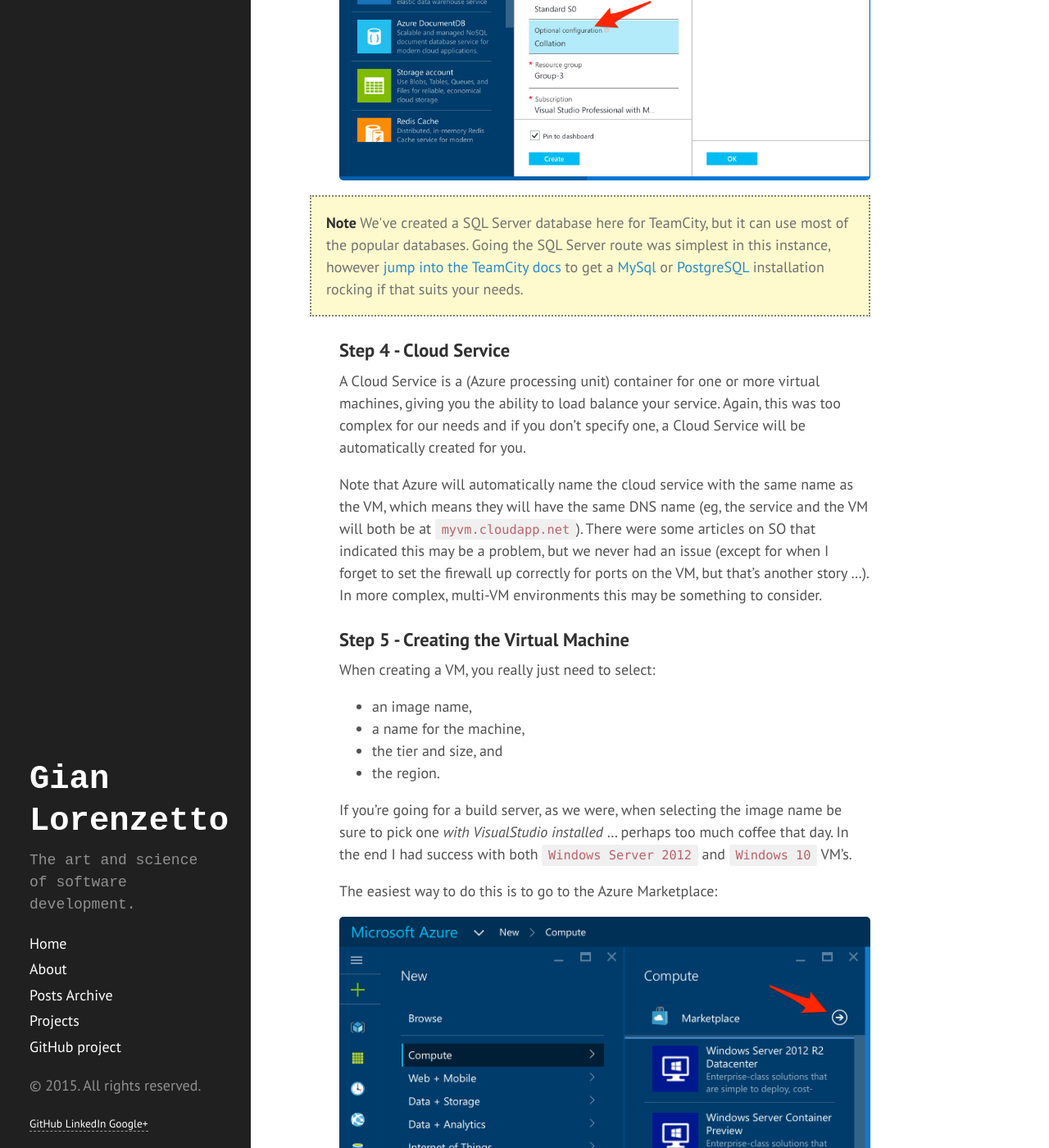
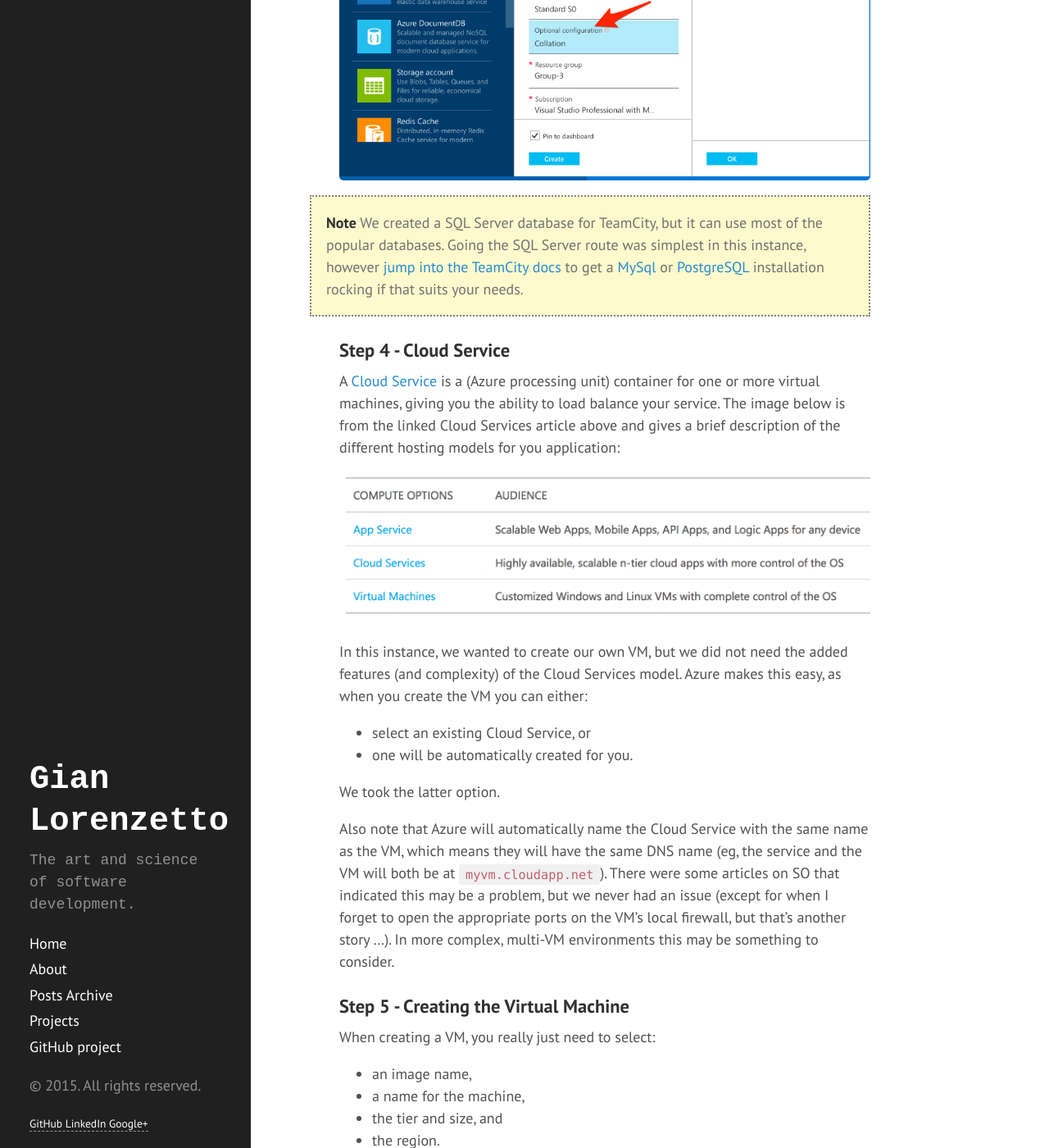
Before and after one commit to GianLorenzetto/GianLorenzetto.github.io-www, a Jekyll site: the page built from preview/azure-teamcity-and-octopusdeploy.md, in a window 1280 px wide and 1400 px high, scrolled down 3119 px. Shown: the whole window at 82% size. Built offline with Jekyll 4.4.1, drawn with Linux system fonts in a browser that asks for light colours; Markdown is read by kramdown in place of the engine named in the settings; some of the changed text lies outside the part shown.

Commit message:
Corrected some typos. Added more detailed explanation and link to Cloud Services.

```diff
--- a/preview/azure-teamcity-and-octopusdeploy.md
+++ b/preview/azure-teamcity-and-octopusdeploy.md
@@ -77,15 +77,23 @@
 ![SQL Server collation setting]({{ site.url }}/images/ss_sqldb_collation_type_previewportal.png "SQL Server collation setting")
 
 <div class="message">
-<strong>Note</strong> We've created a SQL Server database here for TeamCity, but it can use most of the popular databases. Going the SQL Server route was simplest in this instance, however <a href="https://confluence.jetbrains.com/display/TCD9/Setting+up+an+External+Database">jump into the TeamCity docs</a> to get a <a href="https://www.mysql.com">MySql</a> or <a href="http://www.postgresql.org">PostgreSQL</a> installation rocking if that suits your needs.
+<strong>Note</strong> We created a SQL Server database for TeamCity, but it can use most of the popular databases. Going the SQL Server route was simplest in this instance, however <a href="https://confluence.jetbrains.com/display/TCD9/Setting+up+an+External+Database">jump into the TeamCity docs</a> to get a <a href="https://www.mysql.com">MySql</a> or <a href="http://www.postgresql.org">PostgreSQL</a> installation rocking if that suits your needs.
 </div>
 
 <a name="step4"></a>
 ### Step 4 - Cloud Service
 
-A Cloud Service is a (Azure processing unit) container for one or more virtual machines, giving you the ability to load balance your service. Again, this was too complex for our needs and if you don't specify one, a Cloud Service will be automatically created for you.
+A [Cloud Service](https://azure.microsoft.com/en-us/documentation/articles/cloud-services-choose-me/) is a (Azure processing unit) container for one or more virtual machines, giving you the ability to load balance your service. The image below is from the linked Cloud Services article above and gives a brief description of the different hosting models for you application:
 
-Note that Azure will automatically name the cloud service with the same name as the VM, which means they will have the same DNS name (eg, the service and the VM will both be at `myvm.cloudapp.net`). There were some articles on SO that indicated this may be a problem, but we never had an issue (except for when I forget to set the firewall up correctly for ports on the VM, but that's another story ...). In more complex, multi-VM environments this may be something to consider.
+![Azure Hosting Models]({{ site.url }}/images/ss_azure_hostingmodelstable.png "The three different hosting models in Azure")
+
+In this instance, we wanted to create our own VM, but we did not need the added features (and complexity) of the Cloud Services model. Azure makes this easy, as when you create the VM you can either:
+- select an existing Cloud Service, or
+- one will be automatically created for you.
+
+We took the latter option.
+
+Also note that Azure will automatically name the Cloud Service with the same name as the VM, which means they will have the same DNS name (eg, the service and the VM will both be at `myvm.cloudapp.net`). There were some articles on SO that indicated this may be a problem, but we never had an issue (except for when I forget to open the appropriate ports on the VM's local firewall, but that's another story ...). In more complex, multi-VM environments this may be something to consider.
 
 <a name="step5"></a>
 ### Step 5 - Creating the Virtual Machine
@@ -97,7 +105,7 @@
 * the tier and size, and
 * the region.
 
-If you're going for a build server, as we were, when selecting the image name be sure to pick one _with VisualStudio installed_ ... perhaps too much coffee that day. In the end I had success with both `Windows Server 2012` and `Windows 10` VM's.
+If you're going for a build server, as we were, when selecting the image name be sure to pick one _with VisualStudio installed_ ... perhaps too much coffee that day. In the end we had success with both `Windows Server 2012` and `Windows 10` VM's.
 
 The easiest way to do this is to go to the Azure Marketplace:
 
@@ -142,7 +150,7 @@
 
 A few other miscellaneous things we learnt, in no particular order:
 
-* At starting, the new portal (https://portal.azure.com) is used then switched back to the classic view (https://manage.windowsazure.com). In general, I found the new portal a little less friendly than the classic view. It also didn't flow as nicely on my 13" MBP, but it might be a more pleasurable experience on a larger monitor.
+* We both started with the the new management portal (https://portal.azure.com), but switched back to the classic view (https://manage.windowsazure.com). In general, I found the new portal a little less friendly than the classic view. It also didn't flow as nicely on my 13" MBP, but it might be a more pleasurable experience on a larger monitor.
 * Be careful with your _usernames_ and _passwords_. I got all 'secure' early on and created different named accounts with random passwords for just about everything and it was a bit of a nightmare to manage. Be secure. Just be a little pragmatic and don't go nuts.
 * Save. Don't forget to save in the Azure management portal. What was that? Oh, did you forget to save? Save. Save. Save.
 
```
